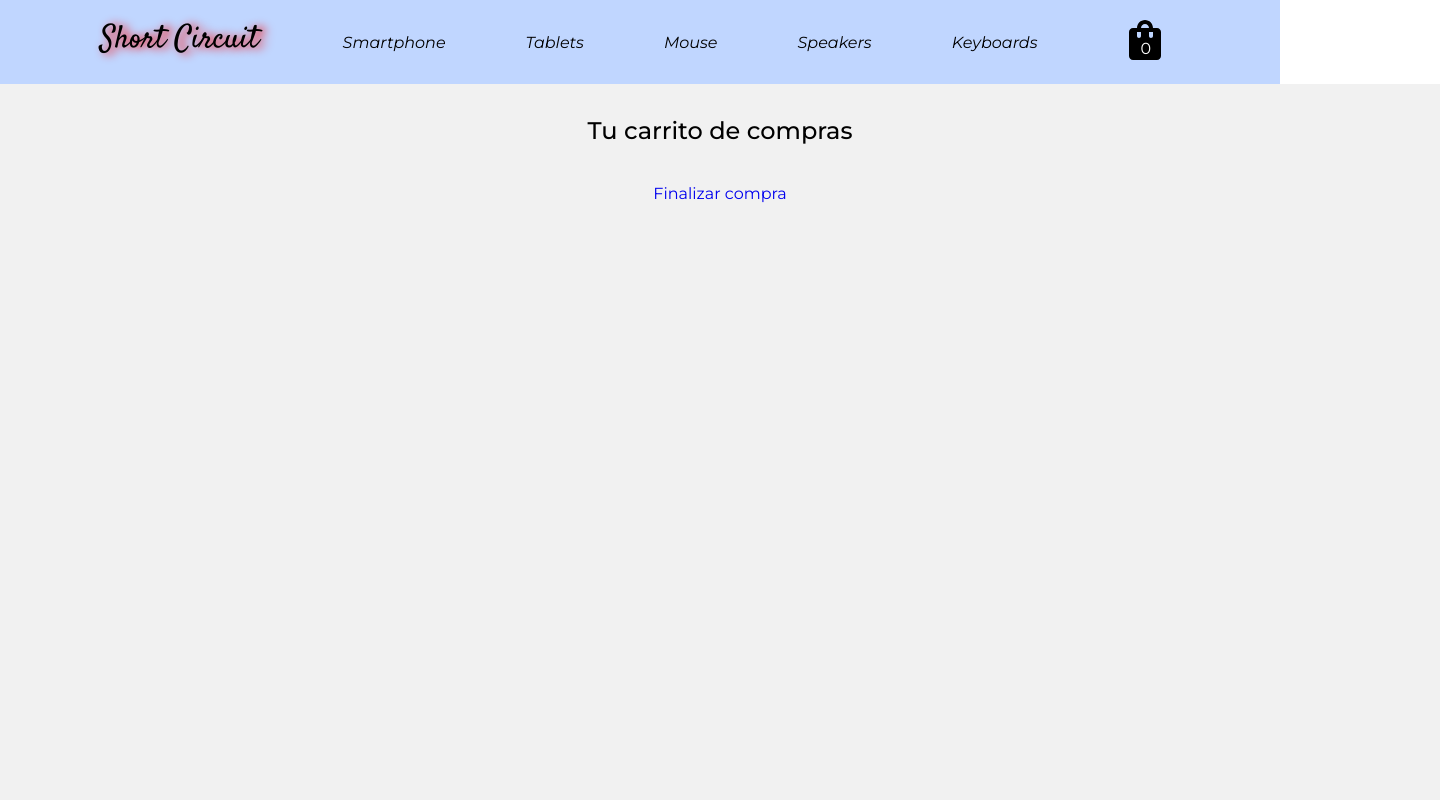
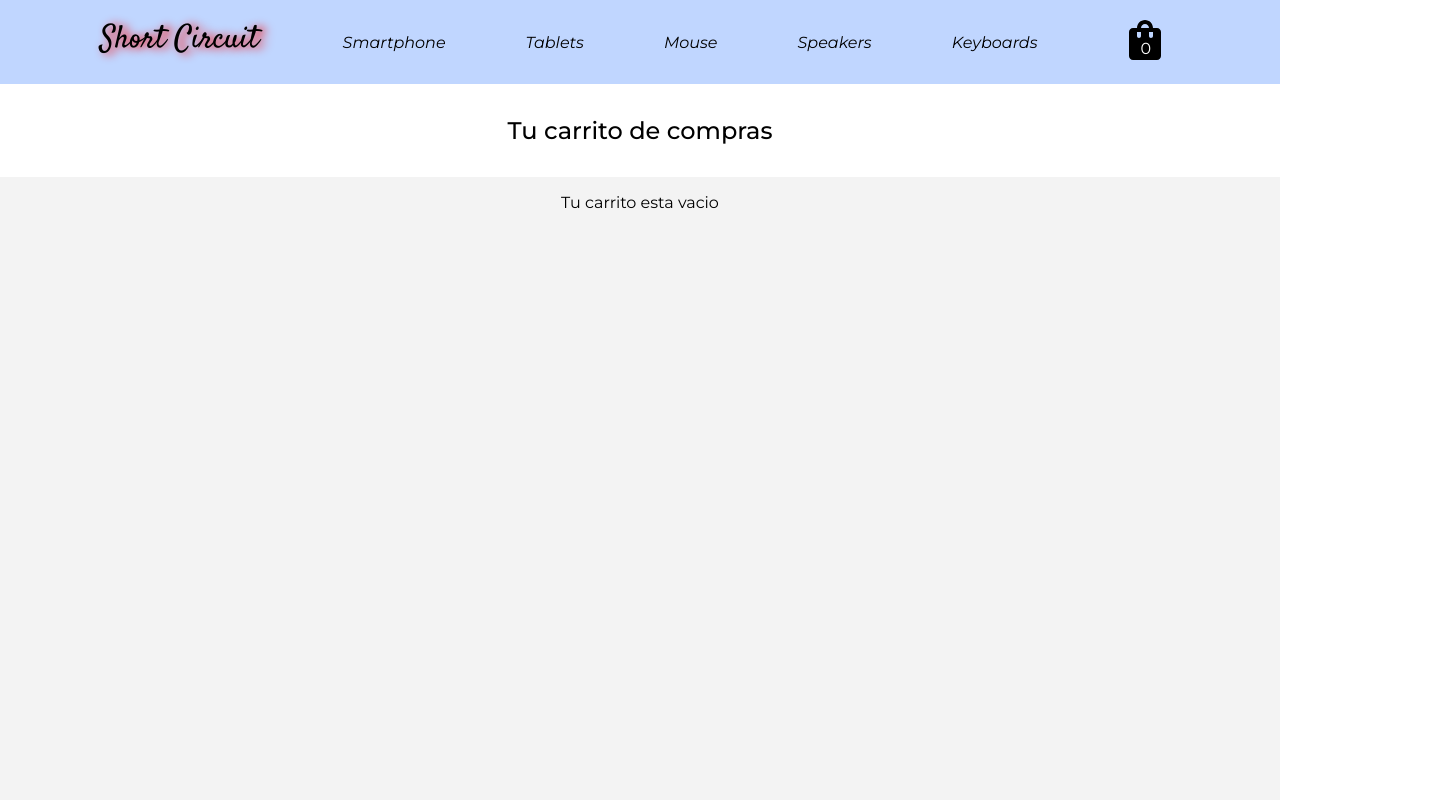
Before and after one commit to LucasFigueroaDev/My-app-store-FigueroaLucas, a React (Vite) app: page /cart in a window 1280 px wide. Shown: the top 800 px of the page, 1440 px wide, since content can reach past the window. Built offline with nearby package versions, Linux system fonts and the light colour scheme; a web font is replaced by a local one.

Commit message:
[M] Create button finish - remove - clear

```diff
--- a/src/componentes/common/counter/counter.css
+++ b/src/componentes/common/counter/counter.css
@@ -15,10 +15,12 @@
     font-size: 1.5rem;
     background-color: rgba(0, 89, 255, 0.247);
     border-radius: 5px;
+    cursor: pointer;
 }
 
 .buttonAdd {
     padding: 5px 1rem;
     background-color: rgba(0, 89, 255, 0.247);
     border-radius: 5px;
+    cursor: pointer;
 }
--- a/src/componentes/pages/cart/Cart.jsx
+++ b/src/componentes/pages/cart/Cart.jsx
@@ -1,29 +1,41 @@
 import { Link } from "react-router-dom";
-import './cart.css';
 import { useContext } from "react";
 import { CartContext } from "../../../context/CartContext";
+import './cart.css';
 
 const Cart = () => {
-    const { cart } = useContext(CartContext);
+    const { cart, removeProduct, clearCart } = useContext(CartContext);
+    const total = cart.reduce((total, el)=>total + el.price * el.quantity, 0);
 
+    if (cart.length === 0) {
+        return (
+            <>
+                <h2 className="cart-title">Tu carrito de compras</h2>
+                <div className="cart-empty">
+                    <p className="empty-txt">Tu carrito esta vacio</p>
+                </div>
+            </>
+        )
+    } else {
         return (
             <div className="cart">
+                <h2 className="cart-title">Tu carrito de compras</h2>
                 <div className="cart-containers">
-                <h2 className="cart-title">Tu carrito de compras</h2>
                     {cart.map(el => {
                         return <div className="cart-container" key={el.id}>
                             <h3 className="cart-subtitle">{el.title}</h3>
                             <p className="cart-quantity">Cantidad: {el.quantity}</p>
                             <p className="cart-price">precio: ${el.price}</p>
+                            <button className="cart-removeBtn" onClick={() => removeProduct(el.id)}>Eliminar Producto</button>
                         </div>
-                })
-                }
-
+                    })}
+                    <p className="cart-total">Total: ${total}</p>
+                    <button className="clear-button" onClick={()=>clearCart()}>Vaciar Carrito</button>
                     <Link className="finish-button" to='/checkout'>Finalizar compra</Link>
                 </div>
             </div>
-
         )
+    }
 }
 
 export default Cart;
--- a/src/componentes/pages/cart/cart.css
+++ b/src/componentes/pages/cart/cart.css
@@ -1,15 +1,31 @@
 .cart {
+    max-width: 90rem;
+    margin: 0 auto;
+    min-height: 100vh;
+}
+
+.cart-containers {
     background-color: #f1f1f1;
-    width: 90rem;
-    height: 100%;
+    display: grid;
+    grid-template-columns: repeat(2, 1fr);
+    grid-column-gap: 15px;
+    grid-row-gap: 15px;
+    justify-items: center;
+    padding: 3rem;
+}
+
+.cart-empty {
+    background-color: #f3f3f3;
+    max-width: 90rem;
+    height: 100vh;
     margin: 0 auto;
 }
 
-.cart-containers {
-    display: grid;
-    grid-template-columns: repeat(2, 1fr);
-    grid-template-rows: 100px 200px 200px 200px 200px;
-    justify-items: center;
+.empty-txt {
+    color: #000;
+    font-size: 1rem;
+    text-align: center;
+    padding-top: 1rem;
 }
 
 .cart-title {
@@ -27,9 +43,8 @@
     border-radius: 10px;
     text-align: center;
     width: 500px;
-    height: 10rem;
     padding: 1rem;
-    margin: 1rem;
+    margin-top: 2rem;
 }
 
 .cart-subtitle {
@@ -45,6 +60,48 @@
     font-size: 1.3rem;
 }
 
-.finish-button {
+.cart-removeBtn {
+    background-color: rgba(0, 89, 255, 0.247);
+    padding: 0 1rem;
+    margin-top: 5px;
+    border: 1px solid #a5a5a5;
+    border-radius: 5px;
+    cursor: pointer;
+}
+
+.cart-removeBtn:hover {
+    background-color: #f84f4f;
+    color: #fff;
+}
+
+.cart-total {
+    font-size: 1.5rem;
     grid-column: 1/3;
 }
+
+.finish-button,
+.clear-button {
+    background-color: rgba(0, 89, 255, 0.247);
+    color: #000;
+    font-weight: 500;
+    border: 1px solid #000;
+    border-radius: 5px;
+    height: 2rem;
+    padding: 5px 1rem;
+    grid-column: 1/3;
+}
+
+.clear-button:hover {
+    background-color: #f84f4f;
+    color: #fff;
+}
+
+.finish-button {
+    padding: 5px 3rem;
+    letter-spacing: 3px;
+}
+
+.finish-button:hover {
+    background-color: #6efc75;
+    border: 1px solid rgba(0, 89, 255, 0.247);
+}
--- a/src/componentes/pages/itemDetail/itemDetail.css
+++ b/src/componentes/pages/itemDetail/itemDetail.css
@@ -1,6 +1,6 @@
 .container {
     background-color: #f6f6f8;
-    width: 90rem;
+    max-width: 90rem;
     min-height: 100vh;
     margin: 0 auto;
     padding: 2rem;
--- a/src/componentes/pages/itemListContainer/itemList.css
+++ b/src/componentes/pages/itemListContainer/itemList.css
@@ -1,5 +1,5 @@
 .ItemContainer {
-    width: 90rem;
+    max-width: 90rem;
     min-height: 100vh;
     margin: 0 auto;
     padding: 2rem;
--- a/src/context/CartContext.jsx
+++ b/src/context/CartContext.jsx
@@ -3,12 +3,30 @@ import { createContext, useState } from "react";
 export const CartContext = createContext();
 
 export const CartContextProvider = ({ children }) => {
-    const [cart, setCart] = useState ([]);
+    const [cart, setCart] = useState([]);
 
-    const addToCart = (product)=> {
-        setCart([...cart, product]);
+    const addToCart = (product) => {
+        setCart((productsCart) => {
+            const existingProduct = productsCart.find((el) => el.id === product.id);
+            if (existingProduct) {
+                return productsCart.map((el) =>
+                    el.id === product.id ? { ...el, quantity: el.quantity + product.quantity } : el
+                )
+            } else {
+                return [...cart, product]
+            }
+        })
+
     };
 
-    let data = { cart, addToCart };
-    return <CartContext.Provider value={ data }>{ children }</CartContext.Provider>
+    const removeProduct = (id) => {
+        setCart((productsCart) => productsCart.filter((el) => el.id !== id))
+    };
+
+    const clearCart = () => {
+        setCart([]);
+    };
+
+    let data = { cart, addToCart, removeProduct, clearCart };
+    return <CartContext.Provider value={data}>{children}</CartContext.Provider>
 };
```
Lines whose indentation alone changed are shown as unchanged.
